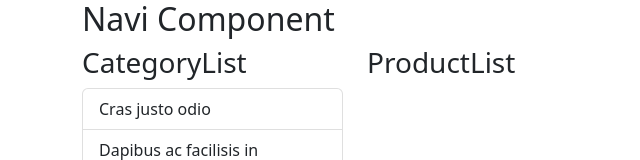
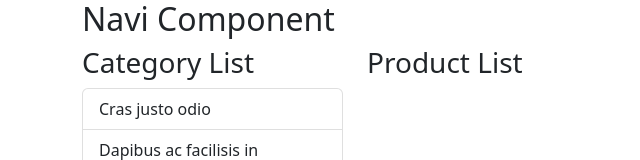
Before and after one commit to berkeJr/react-fundamentals, a React (Create React App) app in the folder intro/: page / in a window 1280 px wide. Shown: the top 160 px of the page, without its empty margins (0-640 px from the left). Built offline with nearby package versions, Linux system fonts and the light colour scheme.

Commit message:
Use props to carry data's.

```diff
--- a/intro/src/App.js
+++ b/intro/src/App.js
@@ -14,6 +14,10 @@
 
 // Klasik bir JS fonksiyonu
 function App() {
+
+  // let titleCategory = "Category List";
+  let titleProduct = "Product List";
+
   return (
     <div>
       {/* Navi ve diğer componentleri kullanalım (İstediğimiz kadar çağırıp kullanabiliriz.) */}
@@ -25,11 +29,11 @@
 
         <Row>
           <Col xs="3">
-            <CategoryList />
+            <CategoryList title="Category List" />
           </Col>
 
           <Col xs="9">
-            <ProductList />
+            <ProductList title={titleProduct} />
           </Col>
         </Row>
       </Container>
--- a/intro/src/CategoryList.js
+++ b/intro/src/CategoryList.js
@@ -11,10 +11,16 @@
 import { ListGroup, ListGroupItem } from "reactstrap";
 
 export default class CategoryList extends Component {
+
+  constructor(props){
+    super(props);
+    state:{}
+  }
+
   render() {
     return (
       <div>
-        <h3>CategoryList</h3>
+        <h3>{this.props.title}</h3>
 
         <ListGroup>
           <ListGroupItem>Cras justo odio</ListGroupItem>
--- a/intro/src/ProductList.js
+++ b/intro/src/ProductList.js
@@ -8,10 +8,11 @@
 import React, { Component } from 'react'
 
 export default class ProductList extends Component {
+
   render() {
     return (
       <div>
-        <h3>ProductList</h3>
+        <h3>{this.props.title}</h3>
       </div>
     )
   }
```
Also changed, not shown: intro/react-notes/309.props.txt.
